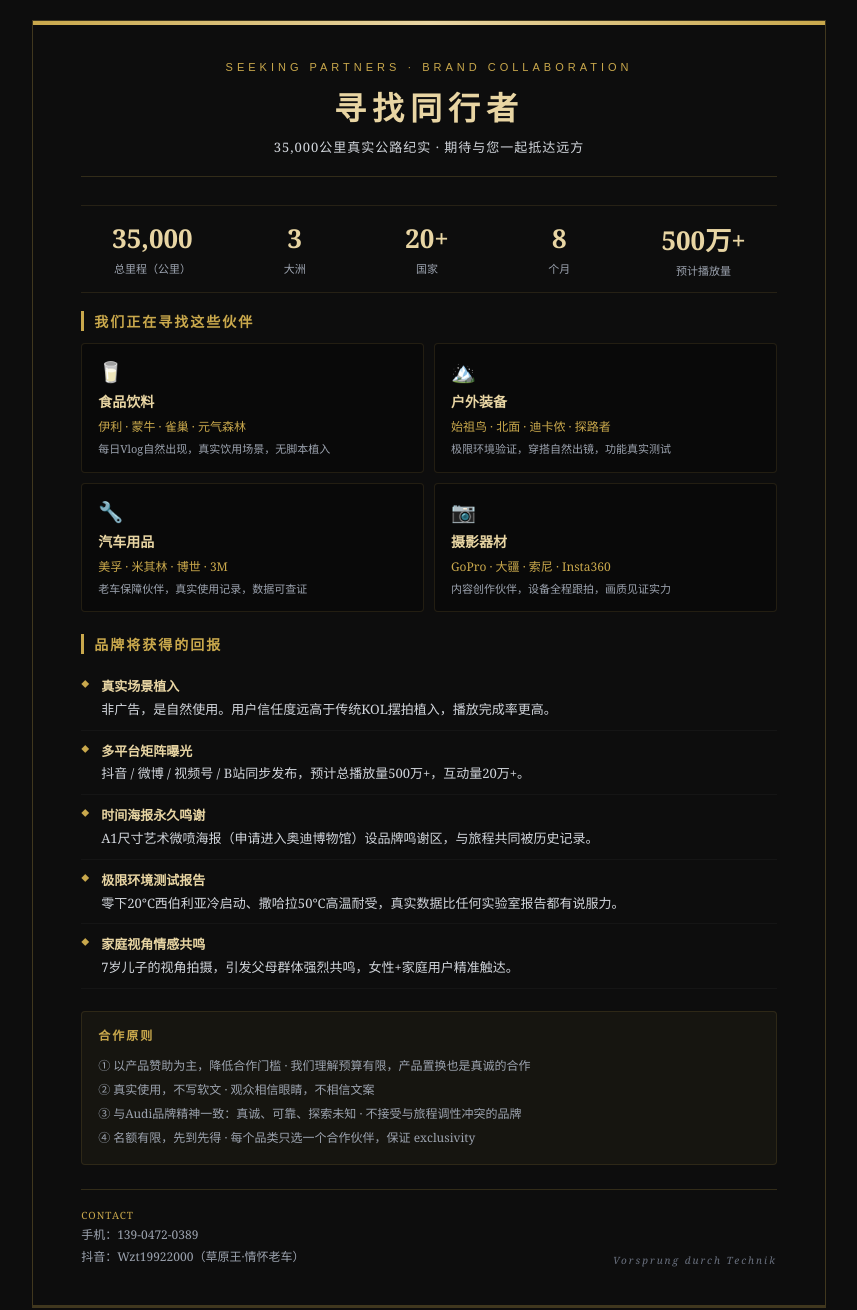
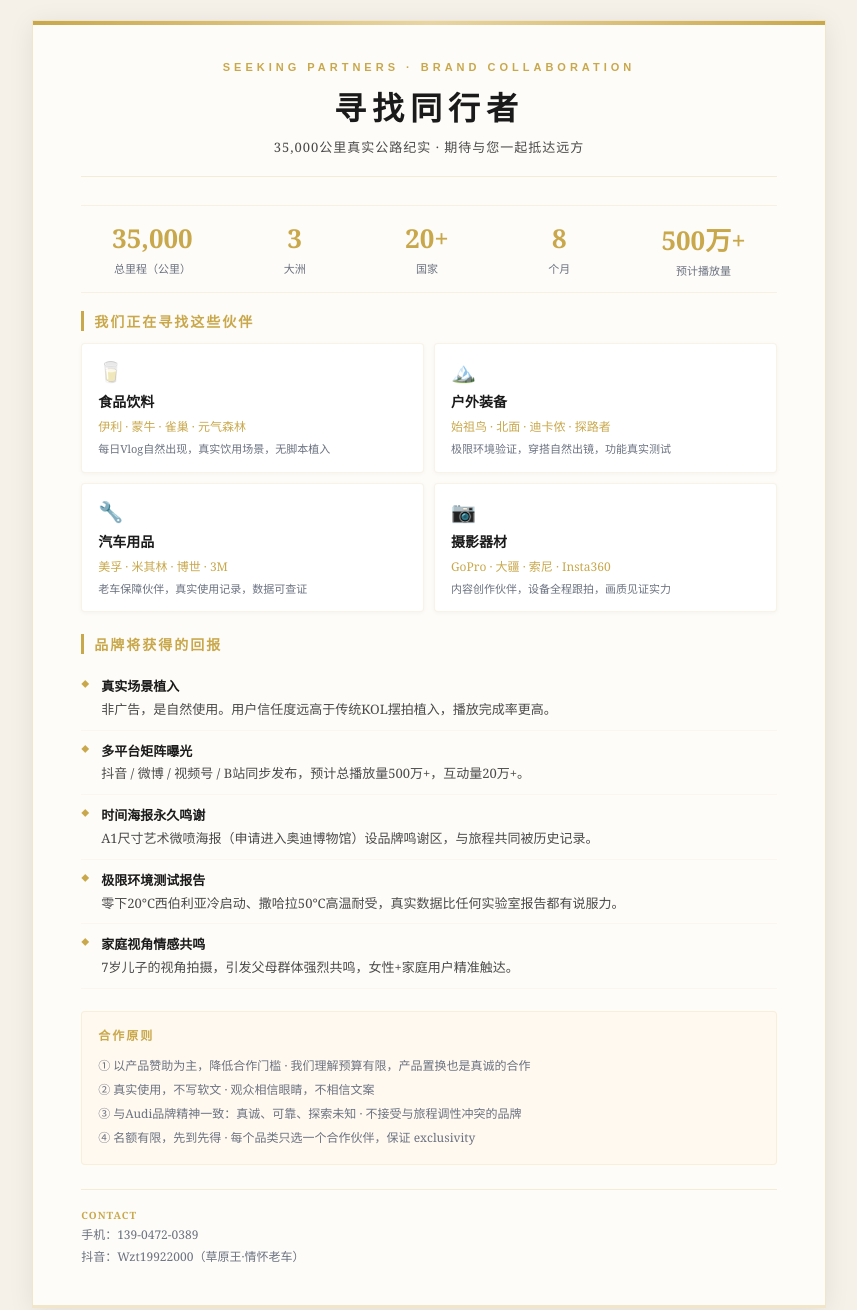
Before and after one commit to xizimerlin/a6-sponsor, a plain HTML site: page index.html in a window 1280 px wide. Shown: the whole page, without its empty margins (211-1068 px from the left). Drawn offline with Linux system fonts and the light colour scheme.

Commit message:
Update index.html

```diff
--- a/index.html
+++ b/index.html
@@ -10,34 +10,35 @@
 
   body {
     font-family: 'Georgia', 'PingFang SC', 'Microsoft YaHei', serif;
-    background: #0D0D0D;
-    color: #E8E6E1;
-    /* 移除固定居中，改用自适应 */
+    background: #F5F0E8;
+    color: #1A1A1A;
     padding: 0;
     -webkit-text-size-adjust: 100%;
   }
 
   .page {
     width: 100%;
-    max-width: 210mm;  /* 桌面端限制最大宽度 */
-    margin: 0 auto;
+    max-width: 210mm;
+    margin:0 auto;
     min-height: 100vh;
-    background: #0D0D0D;
-    border: none;  /* 手机上不要边框 */
+    background: #FEFCF8;
+    border: none;
     padding: 24px 20px;
     position: relative;
     overflow: hidden;
   }
 
-  /* 桌面端加边框 */
+  /* 桌面端加边框和阴影 */
   @media (min-width: 768px) {
     .page {
-      border: 1px solid #C9A84C44;
+      border:1px solid #C9A84C44;
       padding: 40px 48px;
       min-height: 297mm;
+      box-shadow: 0 4px 24px rgba(0,0,0,0.08);
     }
     body {
       padding: 20px;
+      background: #F5F0E8;
     }
   }
 
@@ -72,11 +73,12 @@
     color: #C9A84C;
     margin-bottom: 10px;
     font-family: 'Arial', sans-serif;
+    font-weight: 600;
   }
 
   .header h1 {
     font-size: 28px;
-    color: #E8D5A3;
+    color: #1A1A1A;
     letter-spacing: 4px;
     font-weight: bold;
     margin-bottom: 8px;
@@ -84,7 +86,7 @@
 
   .header .subtitle {
     font-size: 13px;
-    color: #D1D5DB;
+    color: #4A4A4A;
     letter-spacing: 1px;
   }
 
@@ -102,7 +104,7 @@
     font-weight: bold;
   }
 
-  /* 数据条 - 手机端滚动 */
+  /* 数据条 */
   .stats {
     display: flex;
     justify-content: space-around;
@@ -121,26 +123,25 @@
 
   .stat-num {
     font-size: 24px;
-    color: #E8D5A3;
+    color: #C9A84C;
     font-weight: bold;
     display: block;
   }
 
   .stat-label {
     font-size: 10px;
-    color: #9CA3AF;
+    color: #6B7280;
     margin-top: 4px;
     display: block;
   }
 
-  /* 品类卡片 - 手机端单列 */
+  /* 品类卡片 */
   .category-grid {
     display: grid;
     grid-template-columns: 1fr;
     gap: 10px;
   }
 
-  /* 桌面端恢复双列 */
   @media (min-width: 768px) {
     .category-grid {
       grid-template-columns: 1fr 1fr;
@@ -151,10 +152,11 @@
   }
 
   .category-card {
-    background: #00000044;
+    background: #FFFFFF;
     border: 1px solid #C9A84C22;
     border-radius: 4px;
     padding: 14px 16px;
+    box-shadow: 0 1px 4px rgba(0,0,0,0.04);
   }
 
   .category-card .icon {
@@ -164,7 +166,7 @@
 
   .category-card .cat-name {
     font-size: 14px;
-    color: #E8D5A3;
+    color: #1A1A1A;
     font-weight: bold;
     margin-bottom: 6px;
   }
@@ -173,11 +175,12 @@
     font-size: 12px;
     color: #C9A84C;
     margin-bottom: 6px;
+    font-weight: 500;
   }
 
   .category-card .form {
     font-size: 11px;
-    color: #9CA3AF;
+    color: #6B7280;
     line-height: 1.5;
   }
 
@@ -191,9 +194,9 @@
     padding: 10px 0 10px 20px;
     position: relative;
     font-size: 13px;
-    color: #D1D5DB;
+    color: #4A4A4A;
     line-height: 1.6;
-    border-bottom: 1px solid #ffffff08;
+    border-bottom: 1px solid #C9A84C11;
   }
 
   .return-list li::before {
@@ -206,14 +209,14 @@
   }
 
   .return-list li strong {
-    color: #E8D5A3;
+    color: #1A1A1A;
     display: block;
     margin-bottom: 2px;
   }
 
   /* 合作原则 */
   .principles {
-    background: #C9A84C0D;
+    background: #FFF9F0;
     border: 1px solid #C9A84C22;
     border-radius: 4px;
     padding: 14px 16px;
@@ -230,7 +233,7 @@
 
   .principles .prin-text {
     font-size: 12px;
-    color: #9CA3AF;
+    color: #6B7280;
     line-height: 2;
   }
 
@@ -248,7 +251,7 @@
 
   .footer .contact {
     font-size: 12px;
-    color: #9CA3AF;
+    color: #6B7280;
     line-height: 1.8;
   }
 
@@ -256,11 +259,12 @@
     color: #C9A84C;
     font-size: 10px;
     letter-spacing: 1px;
+    font-weight: 600;
   }
 
   .footer .slogan {
     font-size: 10px;
-    color: #6B7280;
+    color: #9CA3AF;
     letter-spacing: 2px;
     font-style: italic;
   }
@@ -284,8 +288,8 @@
   }
 
   @media print {
-    body { padding: 0; }
-    .page { border: none; max-width: 100%; }
+    body { padding:0; background: white; }
+    .page { border: none; max-width: 100%; box-shadow: none; }
   }
 </style>
 </head>
@@ -384,7 +388,6 @@
       手机：139-0472-0389<br>
       抖音：Wzt19922000（草原王·情怀老车）
     </div>
-    <div class="slogan">Vorsprung durch Technik</div>
   </div>
 
 </div>
```
